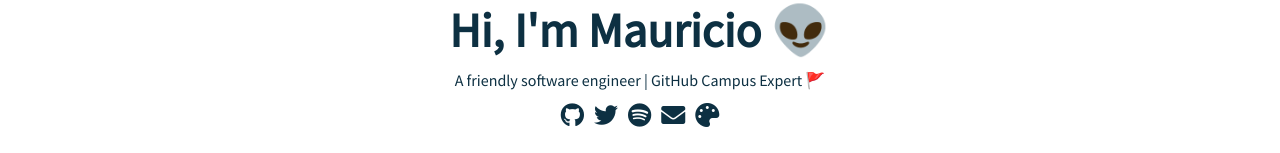
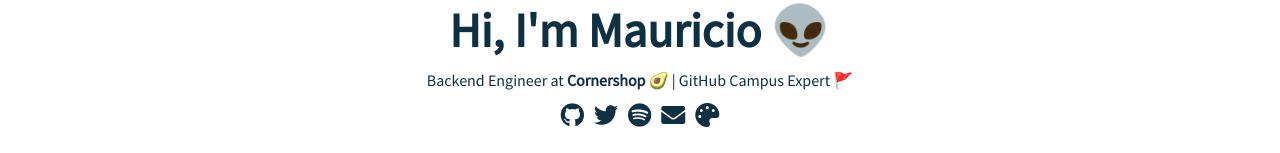
Before and after one commit to ultr4nerd/portfolio, a Vue app: page /random-project in a window 1280 px wide. Shown: the part 225-378 px from the top of the page. Built offline with nearby package versions, Linux system fonts and the light colour scheme; no server answers.

Commit message:
Updated facts, social buttons and hero

```diff
--- a/src/components/Hero.vue
+++ b/src/components/Hero.vue
@@ -2,7 +2,17 @@
   <header>
     <img src="https://avatars3.githubusercontent.com/u/30444800?v=4" alt="Me" />
     <h1>Hi, I'm Mauricio 👽</h1>
-    <p>A friendly software engineer | GitHub Campus Expert 🚩</p>
+    <p>
+      Backend Engineer at
+      <a
+        :style="{
+          color: primary !== 'yellow' ? primary : 'inherit',
+        }"
+        href="https://cornershopapp.com/"
+        >Cornershop</a
+      >
+      🥑 | GitHub Campus Expert 🚩
+    </p>
     <div class="social-media">
       <social-button to="github" />
       <social-button to="twitter" />
@@ -12,30 +22,38 @@
     </div>
     <div class="buttons">
       <template v-if="$route.name === 'randomFact'">
-        <base-button :color="primary" @click="getRandomFact">Get random fact</base-button>
+        <base-button :color="primary" @click="getRandomFact"
+          >Get random fact</base-button
+        >
       </template>
       <template v-else>
-        <base-button :color="primary" :to="{ name: 'randomFact' }">Get random fact</base-button>
+        <base-button :color="primary" :to="{ name: 'randomFact' }"
+          >Get random fact</base-button
+        >
       </template>
       <template v-if="$route.name === 'randomProject'">
-        <base-button :color="secondary" @click="getRandomProject">Get a random Project</base-button>
+        <base-button :color="secondary" @click="getRandomProject"
+          >Get a random Project</base-button
+        >
       </template>
       <template v-else>
-        <base-button :color="secondary" :to="{ name: 'randomProject' }">Get a random Project</base-button>
+        <base-button :color="secondary" :to="{ name: 'randomProject' }"
+          >Get a random Project</base-button
+        >
       </template>
     </div>
   </header>
 </template>
 
 <script>
-import { mapState, mapActions } from "vuex";
-import BaseButton from "@/components/BaseButton.vue";
-import SocialButton from "@/components/SocialButton.vue";
+import { mapState, mapActions } from 'vuex';
+import BaseButton from '@/components/BaseButton.vue';
+import SocialButton from '@/components/SocialButton.vue';
 
 export default {
   components: { BaseButton, SocialButton },
-  computed: mapState(["primary", "secondary"]),
-  methods: mapActions(["getRandomFact", "getRandomProject"])
+  computed: mapState(['primary', 'secondary']),
+  methods: mapActions(['getRandomFact', 'getRandomProject']),
 };
 </script>
 
@@ -58,6 +76,15 @@ p {
   margin: 10px 0;
 }
 
+a {
+  text-decoration: none;
+  font-weight: 900;
+}
+
+a:visited {
+  color: inherit;
+}
+
 img {
   height: 150px;
   margin-bottom: 15px;
--- a/src/components/SocialButton.vue
+++ b/src/components/SocialButton.vue
@@ -1,7 +1,7 @@
 <template>
   <a
     v-if="to === 'github'"
-    href="https://github.com/mauricio-chavez"
+    href="https://github.com/ultr4nerd"
     target="_blank"
     rel="noopener noreferrer"
   >
@@ -23,7 +23,7 @@
   >
     <i class="fab fa-spotify"></i>
   </a>
-  <a v-else-if="to === 'email'" href="mailto:mauriciochavez@ciencias.unam.mx">
+  <a v-else-if="to === 'email'" href="mailto:mauriciochavezolea@gmail.com">
     <i class="fas fa-envelope"></i>
   </a>
   <button v-else-if="to === 'random'" @click="shuffleColors">
--- a/src/utils/facts.js
+++ b/src/utils/facts.js
@@ -1,7 +1,7 @@
 import _ from 'lodash';
 
 const randomFacts = [
-  'I have been happy with my girlfriend for two years. 👫🏻',
+  "I'm so in love with my partner. 🧡",
   'I became GitHub Campus Expert in May 2020, during quarantine. 🧬',
   'My first paid job was at a department store. 🏪',
   'My favorite band is Arctic Monkeys. 🐵🐵',
@@ -21,7 +21,7 @@ const randomFacts = [
   'I love triangles. ▲',
   'I love hackathons. 👨🏻‍💻',
   "My dog's name is Merckx, is a cute french bulldog. 🐶",
-  'I founded a student community at my school named Raccooon, where we give tech workshops. 👽',
+  'I founded a student community at my school named Raccoons, where we give tech workshops. 👽',
   "I've organized a hackathon. 👨🏻‍💻",
   "Currently I'm co-organizer of GDG UNAM. 🍕",
   'My favorite TV series are Breaking Bad, Silicon Valley and How I Met Your Mother. 📺',
@@ -31,7 +31,9 @@ const randomFacts = [
   'I have two little brothers. I love them. 👦🏻 👶🏻',
   'I love my family. 💖',
   'I love reggaeton, I like to dance to Bad Bunny and J Balvin. 🕺🏻',
-  "Same as Naruto, I'll never give up. this is my ninja way. 👍🏻"
+  "Same as Naruto, I'll never give up. this is my ninja way. 👍🏻",
+  'I love skateboarding. 🛹',
+  'I love cats. 🐈',
 ];
 
 export default function getRandomFact() {
```
